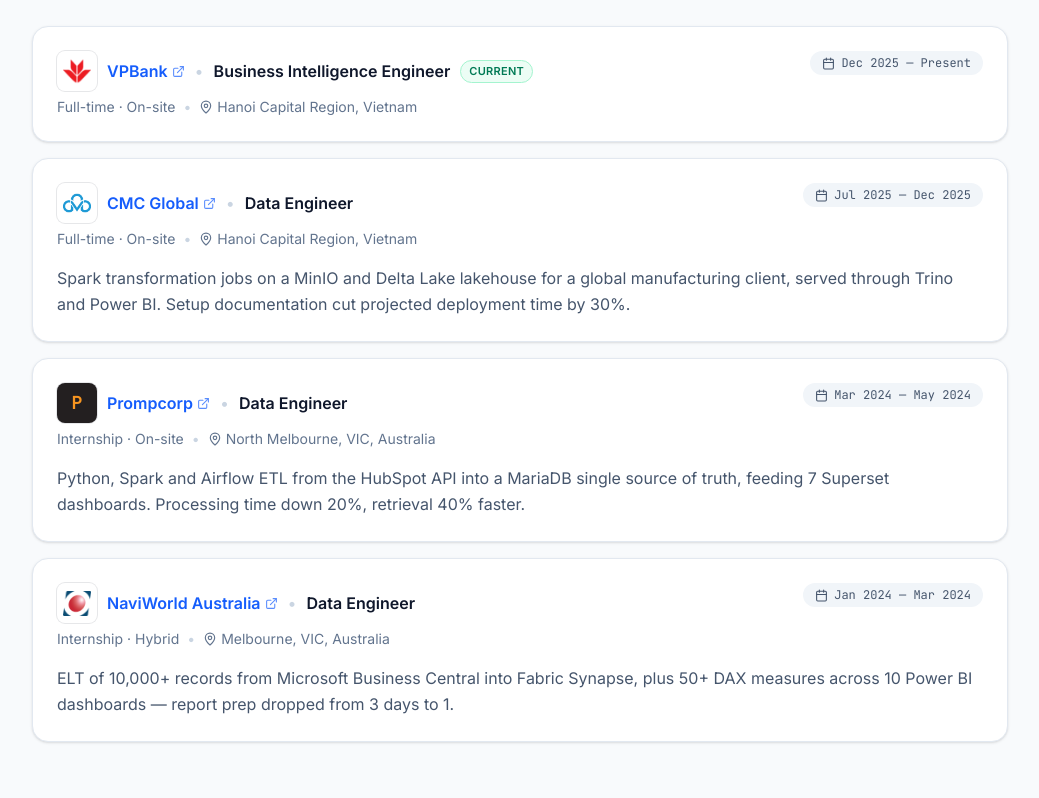
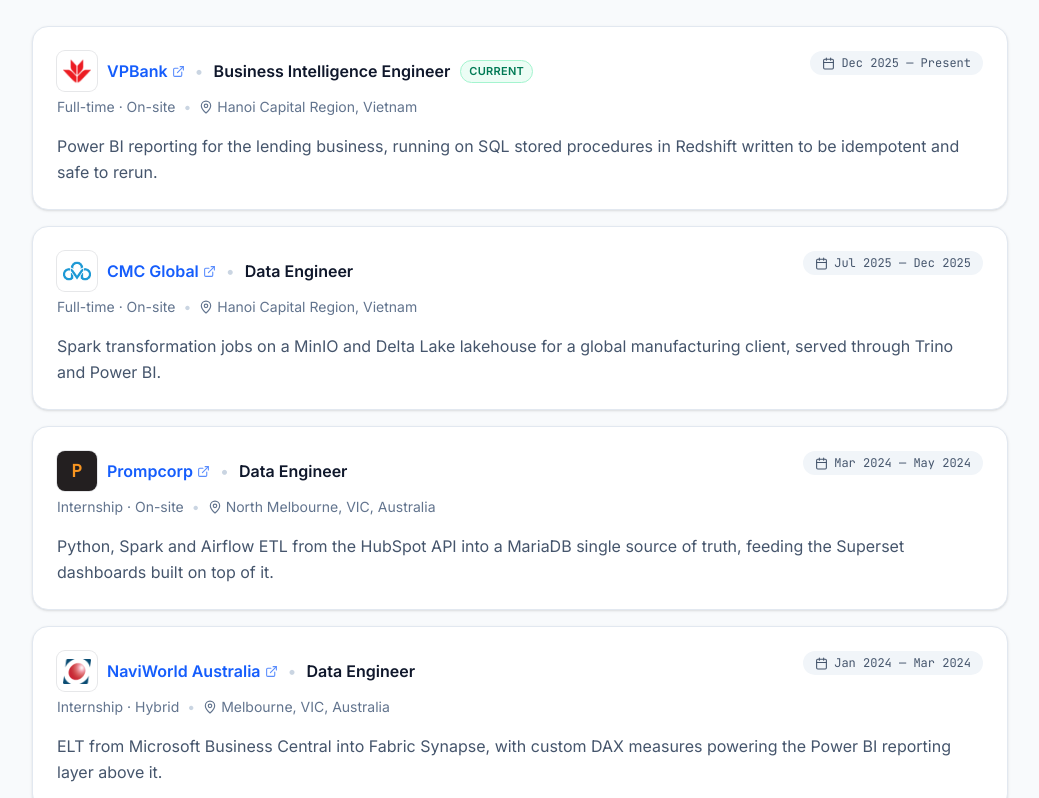
Before and after one commit to TungNamNguyen/personal-portfolio, a React (Vite) app: page / in a window 1280 px wide. Shown: the part 1360-2158 px from the top of the page, without its empty margins (120-1159 px from the left). Built offline with nearby package versions, Linux system fonts and the light colour scheme.

Commit message:
Describe VPBank role; drop metrics from experience

```diff
--- a/src/constants.tsx
+++ b/src/constants.tsx
@@ -109,7 +109,8 @@
     meta: "Full-time \u00b7 On-site",
     location: "Hanoi Capital Region, Vietnam",
     period: "Dec 2025 \u2014 Present",
-    current: true
+    current: true,
+    description: "Power BI reporting for the lending business, running on SQL stored procedures in Redshift written to be idempotent and safe to rerun."
   },
   {
     title: "Data Engineer",
@@ -119,7 +120,7 @@
     meta: "Full-time \u00b7 On-site",
     location: "Hanoi Capital Region, Vietnam",
     period: "Jul 2025 \u2014 Dec 2025",
-    description: "Spark transformation jobs on a MinIO and Delta Lake lakehouse for a global manufacturing client, served through Trino and Power BI. Setup documentation cut projected deployment time by 30%."
+    description: "Spark transformation jobs on a MinIO and Delta Lake lakehouse for a global manufacturing client, served through Trino and Power BI."
   },
   {
     title: "Data Engineer",
@@ -131,7 +132,7 @@
     meta: "Internship \u00b7 On-site",
     location: "North Melbourne, VIC, Australia",
     period: "Mar 2024 \u2014 May 2024",
-    description: "Python, Spark and Airflow ETL from the HubSpot API into a MariaDB single source of truth, feeding 7 Superset dashboards. Processing time down 20%, retrieval 40% faster."
+    description: "Python, Spark and Airflow ETL from the HubSpot API into a MariaDB single source of truth, feeding the Superset dashboards built on top of it."
   },
   {
     title: "Data Engineer",
@@ -141,7 +142,7 @@
     meta: "Internship \u00b7 Hybrid",
     location: "Melbourne, VIC, Australia",
     period: "Jan 2024 \u2014 Mar 2024",
-    description: "ELT of 10,000+ records from Microsoft Business Central into Fabric Synapse, plus 50+ DAX measures across 10 Power BI dashboards \u2014 report prep dropped from 3 days to 1."
+    description: "ELT from Microsoft Business Central into Fabric Synapse, with custom DAX measures powering the Power BI reporting layer above it."
   }
 ];
 
```
